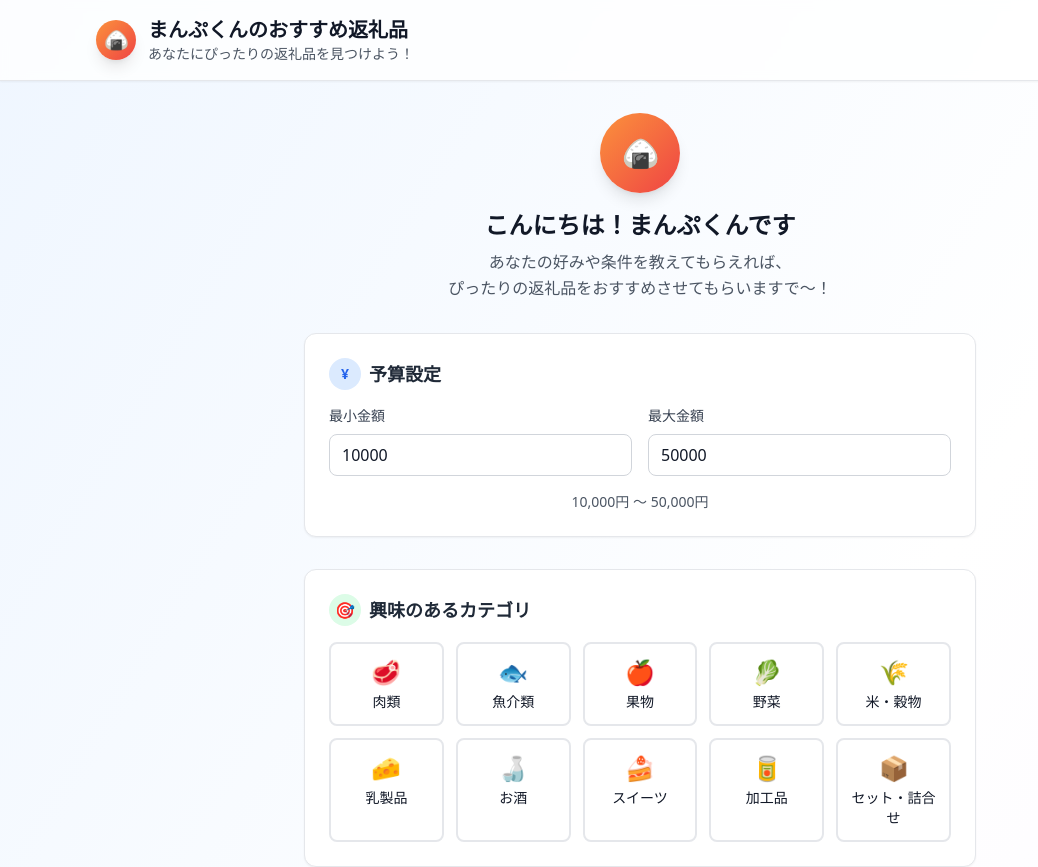
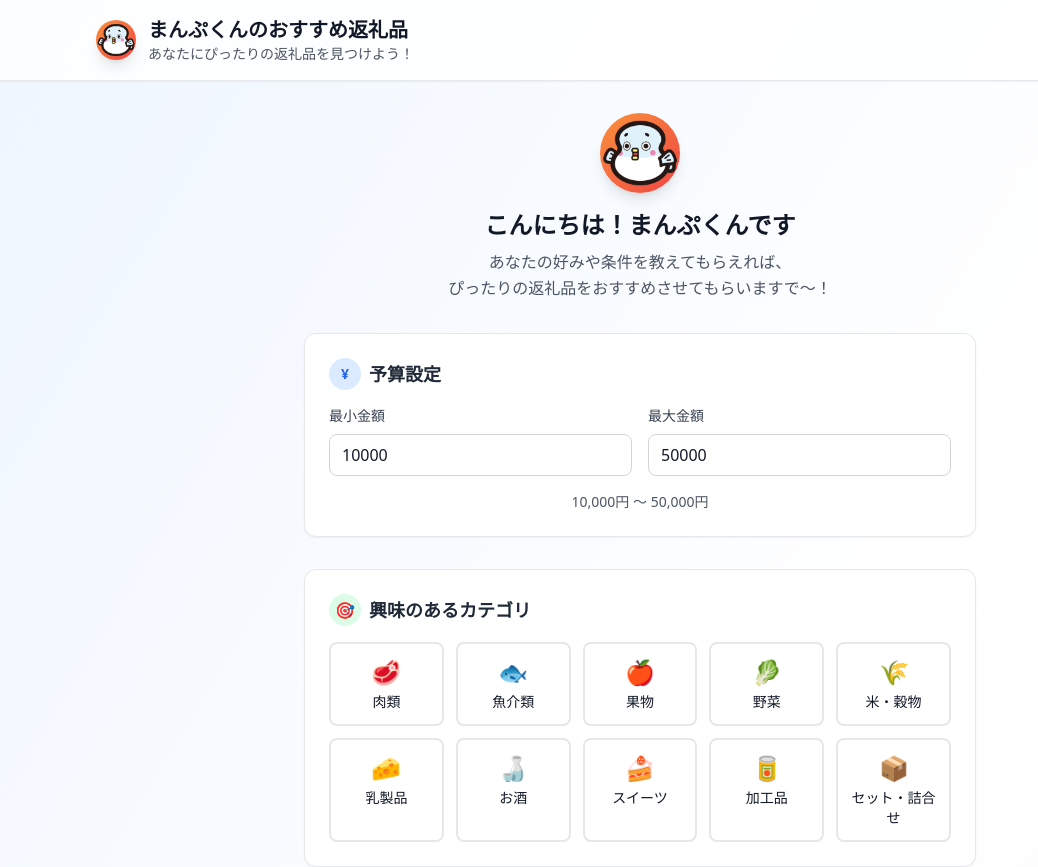
Before and after one commit to yoshicoo/manpuku-recommend, a Next.js app: page /recommend in a window 1280 px wide. Shown: the top 867 px of the page, without its empty margins (0-1038 px from the left). Built offline with nearby package versions, Linux system fonts and the light colour scheme.

Commit message:
Replace onigiri icon with Puku image

```diff
--- a/app/recommend/page.tsx
+++ b/app/recommend/page.tsx
@@ -2,6 +2,7 @@
 
 import { useState } from 'react';
 import { Heart, ArrowLeft } from 'lucide-react';
+import Image from 'next/image';
 import UserForm from '@/components/recommend/UserForm';
 import ManpukunChat from '@/components/recommend/ManpukunChat';
 import { RecommendationRequest, RecommendationResult, APIResponse } from '@/types';
@@ -54,8 +55,13 @@ export default function RecommendPage() {
           <div className="py-4">
             <div className="flex items-center justify-between">
               <div className="flex items-center space-x-3">
-                <div className="w-10 h-10 bg-gradient-to-br from-orange-400 to-red-500 rounded-full flex items-center justify-center shadow-lg">
-                  <span className="text-xl">🍙</span>
+                <div className="w-10 h-10 bg-gradient-to-br from-orange-400 to-red-500 rounded-full flex items-center justify-center shadow-lg overflow-hidden">
+                  <Image
+                    src="/manpukun/puku.png"
+                    alt="まんぷくん"
+                    width={40}
+                    height={40}
+                  />
                 </div>
                 <div>
                   <h1 className="text-xl font-bold text-gray-900">
@@ -86,8 +92,13 @@ export default function RecommendPage() {
           /* 入力フォーム画面 */
           <div className="max-w-2xl mx-auto">
             <div className="text-center mb-8">
-              <div className="w-20 h-20 bg-gradient-to-br from-orange-400 to-red-500 rounded-full flex items-center justify-center mx-auto mb-4 shadow-lg">
-                <span className="text-3xl">🍙</span>
+              <div className="w-20 h-20 bg-gradient-to-br from-orange-400 to-red-500 rounded-full flex items-center justify-center mx-auto mb-4 shadow-lg overflow-hidden">
+                <Image
+                  src="/manpukun/puku.png"
+                  alt="まんぷくん"
+                  width={80}
+                  height={80}
+                />
               </div>
               <h2 className="text-2xl font-bold text-gray-900 mb-2">
                 こんにちは！まんぷくんです
@@ -152,8 +163,13 @@ export default function RecommendPage() {
               {error && (
                 <div className="mt-6 bg-red-50 border border-red-200 rounded-xl p-6">
                   <div className="flex items-center space-x-3">
-                    <div className="w-10 h-10 bg-gradient-to-br from-orange-400 to-red-500 rounded-full flex items-center justify-center">
-                      <span className="text-sm">🍙</span>
+                  <div className="w-10 h-10 bg-gradient-to-br from-orange-400 to-red-500 rounded-full flex items-center justify-center overflow-hidden">
+                      <Image
+                        src="/manpukun/puku.png"
+                        alt="まんぷくん"
+                        width={40}
+                        height={40}
+                      />
                     </div>
                     <div>
                       <h4 className="font-semibold text-red-800 mb-1">
--- a/components/recommend/ManpukunChat.tsx
+++ b/components/recommend/ManpukunChat.tsx
@@ -3,6 +3,7 @@
 import { useState, useEffect } from 'react';
 import { RecommendationResult, ManpukunExpression } from '@/types';
 import { Star, ExternalLink, Gift, Clock, Truck } from 'lucide-react';
+import Image from 'next/image';
 
 interface ManpukunChatProps {
   recommendations?: RecommendationResult[];
@@ -88,9 +89,13 @@ export default function ManpukunChat({ recommendations, loading }: ManpukunChatP
       {/* まんぷくんのアバター */}
       <div className="flex items-center space-x-4 mb-6">
         <div className="relative">
-          <div className="w-16 h-16 bg-gradient-to-br from-orange-400 to-red-500 rounded-full flex items-center justify-center shadow-lg">
-            {/* 実際の実装では画像を使用 */}
-            <span className="text-2xl">🍙</span>
+          <div className="w-16 h-16 bg-gradient-to-br from-orange-400 to-red-500 rounded-full flex items-center justify-center shadow-lg overflow-hidden">
+            <Image
+              src="/manpukun/puku.png"
+              alt="まんぷくん"
+              width={64}
+              height={64}
+            />
           </div>
           {loading && (
             <div className="absolute -top-1 -right-1 w-4 h-4 bg-green-500 rounded-full animate-pulse"></div>
@@ -106,8 +111,13 @@ export default function ManpukunChat({ recommendations, loading }: ManpukunChatP
       <div className="space-y-6">
         {messages.map((message) => (
           <div key={message.id} className="flex space-x-3">
-            <div className="w-10 h-10 bg-gradient-to-br from-orange-400 to-red-500 rounded-full flex items-center justify-center flex-shrink-0">
-              <span className="text-sm">🍙</span>
+            <div className="w-10 h-10 bg-gradient-to-br from-orange-400 to-red-500 rounded-full flex items-center justify-center flex-shrink-0 overflow-hidden">
+              <Image
+                src="/manpukun/puku.png"
+                alt="まんぷくん"
+                width={40}
+                height={40}
+              />
             </div>
             <div className="flex-1">
               <div className="bg-white rounded-2xl rounded-tl-sm p-4 shadow-sm border">
@@ -228,8 +238,13 @@ export default function ManpukunChat({ recommendations, loading }: ManpukunChatP
         {/* ローディング表示 */}
         {loading && (
           <div className="flex space-x-3">
-            <div className="w-10 h-10 bg-gradient-to-br from-orange-400 to-red-500 rounded-full flex items-center justify-center flex-shrink-0">
-              <span className="text-sm">🍙</span>
+            <div className="w-10 h-10 bg-gradient-to-br from-orange-400 to-red-500 rounded-full flex items-center justify-center flex-shrink-0 overflow-hidden">
+              <Image
+                src="/manpukun/puku.png"
+                alt="まんぷくん"
+                width={40}
+                height={40}
+              />
             </div>
             <div className="bg-white rounded-2xl rounded-tl-sm p-4 shadow-sm border">
               <div className="flex items-center space-x-2">
```
